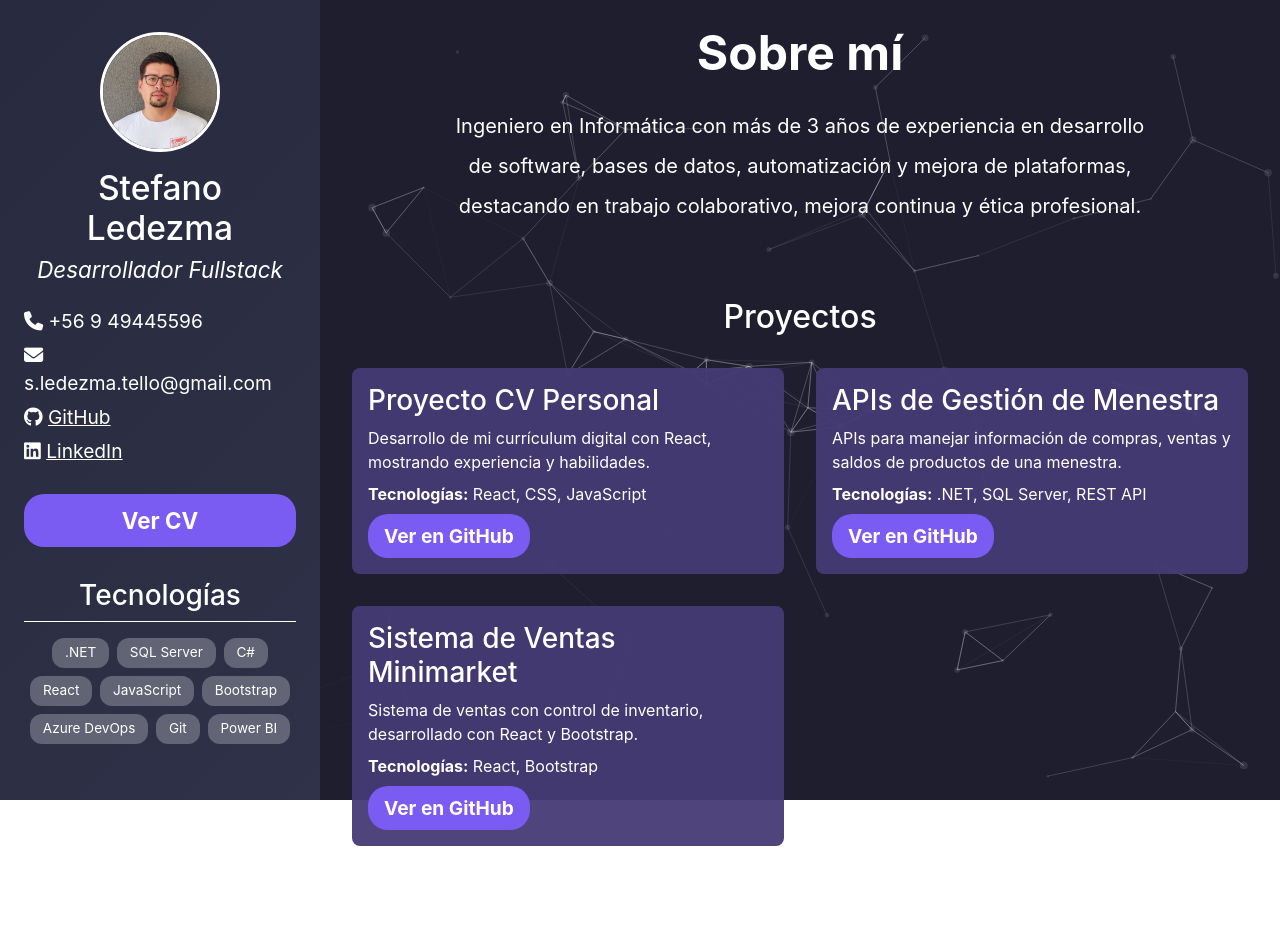
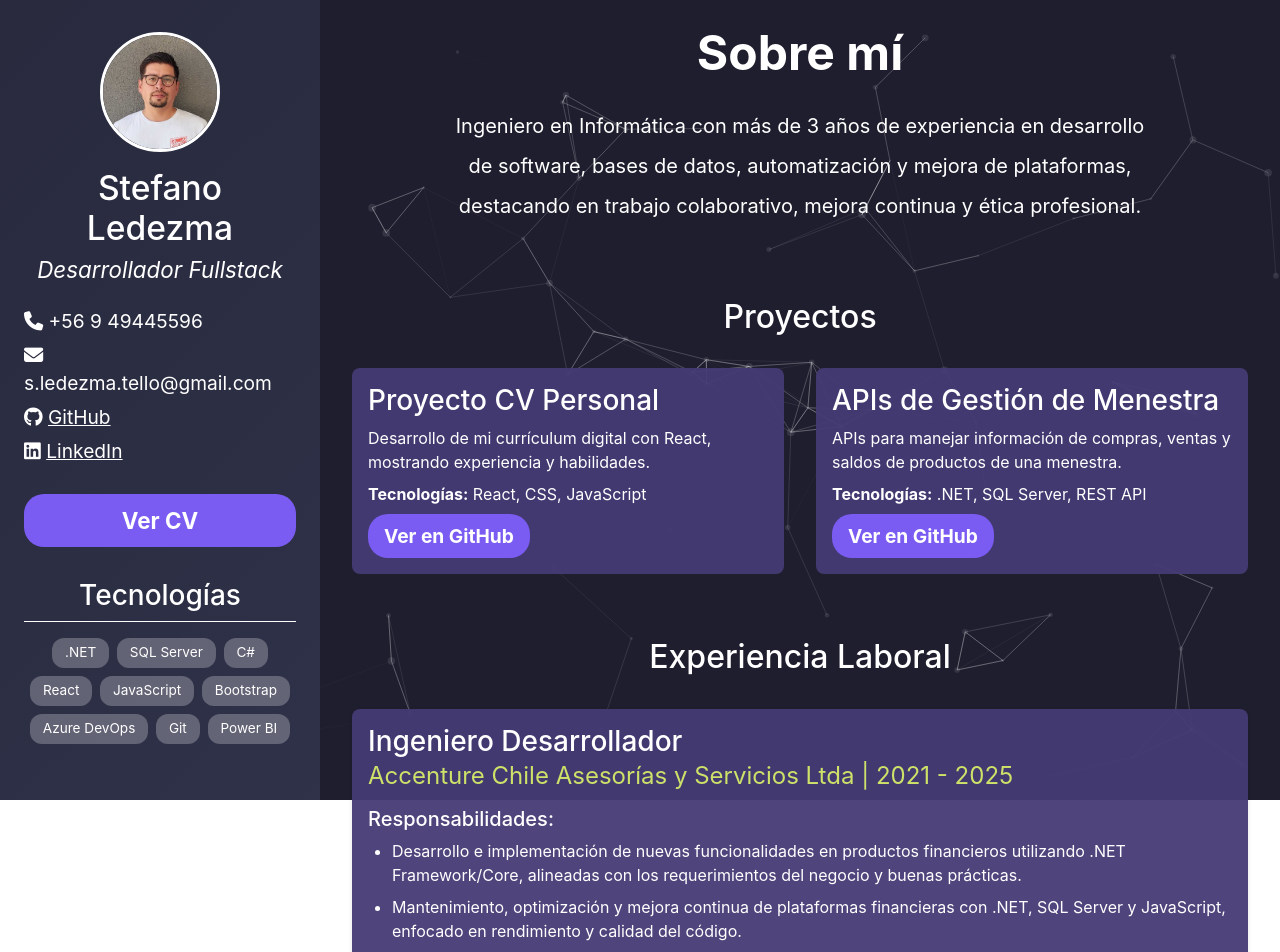
Before and after one commit to StefanoLedezmaTello/Portafolio, a React (Create React App) app: page / in a window 1280 px wide. Shown: the top 952 px of the page. Built offline with nearby package versions, Linux system fonts and the light colour scheme.

Commit message:
Se oculta 3er proyecto mientras se termina el desarrollo.

```diff
--- a/src/components/proyectos/proyectos.jsx
+++ b/src/components/proyectos/proyectos.jsx
@@ -19,16 +19,16 @@ const proyectosData = [
     tecnologias: [".NET", "SQL Server", "REST API"],
     github: "https://github.com/StefanoLedezmaTello/SistemaDeVentas",
   },
-  {
-    id: 3,
-    titulo: "Sistema de Ventas Minimarket",
-    // imagen:
-    //   "https://via.placeholder.com/300x180?text=Sistema+Ventas+Minimarket",
-    descripcion:
-      "Sistema de ventas con control de inventario, desarrollado con React y Bootstrap.",
-    tecnologias: ["React", "Bootstrap"],
-    github: "https://github.com/StefanoLedezmaTello/portafolio",
-  },
+  // {
+  //   id: 3,
+  //   titulo: "Sistema de Ventas Minimarket",
+  //   // imagen:
+  //   //   "https://via.placeholder.com/300x180?text=Sistema+Ventas+Minimarket",
+  //   descripcion:
+  //     "Sistema de ventas con control de inventario, desarrollado con React y Bootstrap.",
+  //   tecnologias: ["React", "Bootstrap"],
+  //   github: "https://github.com/StefanoLedezmaTello/portafolio",
+  // },
 ];
 
 const Proyectos = () => {
```
